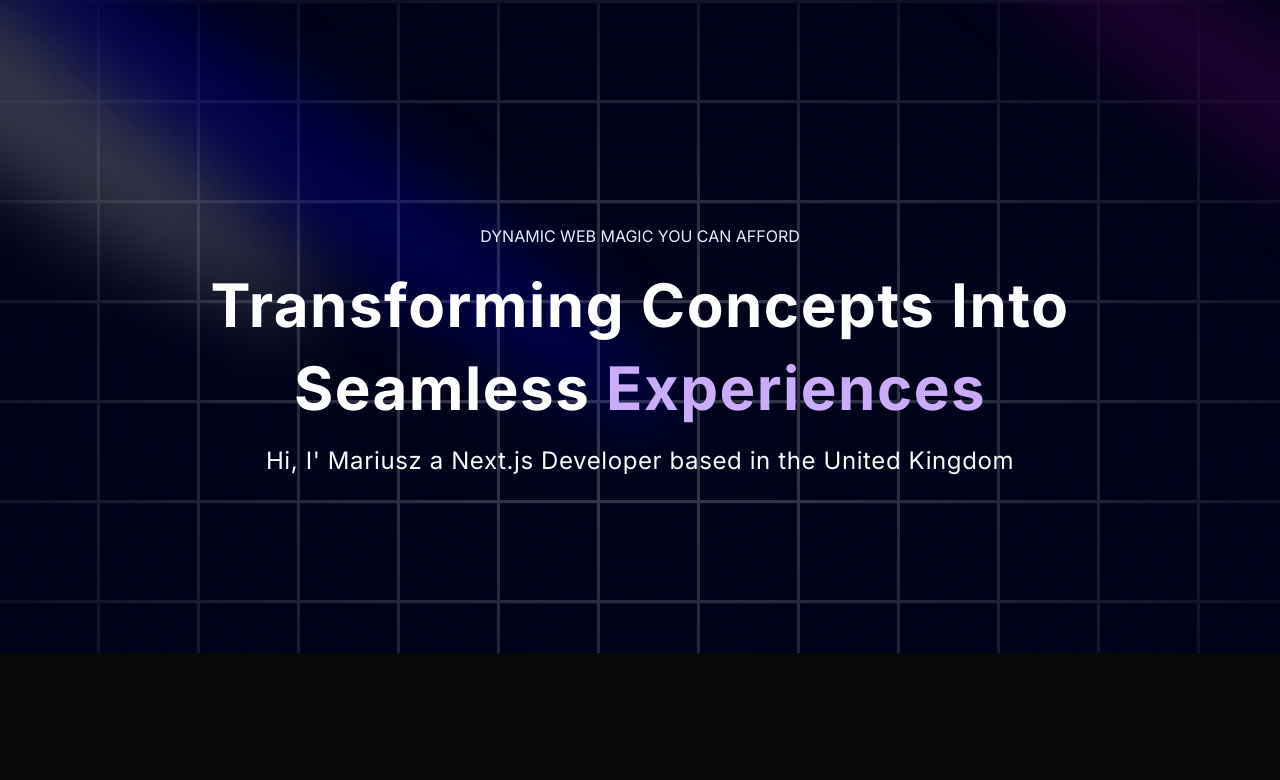
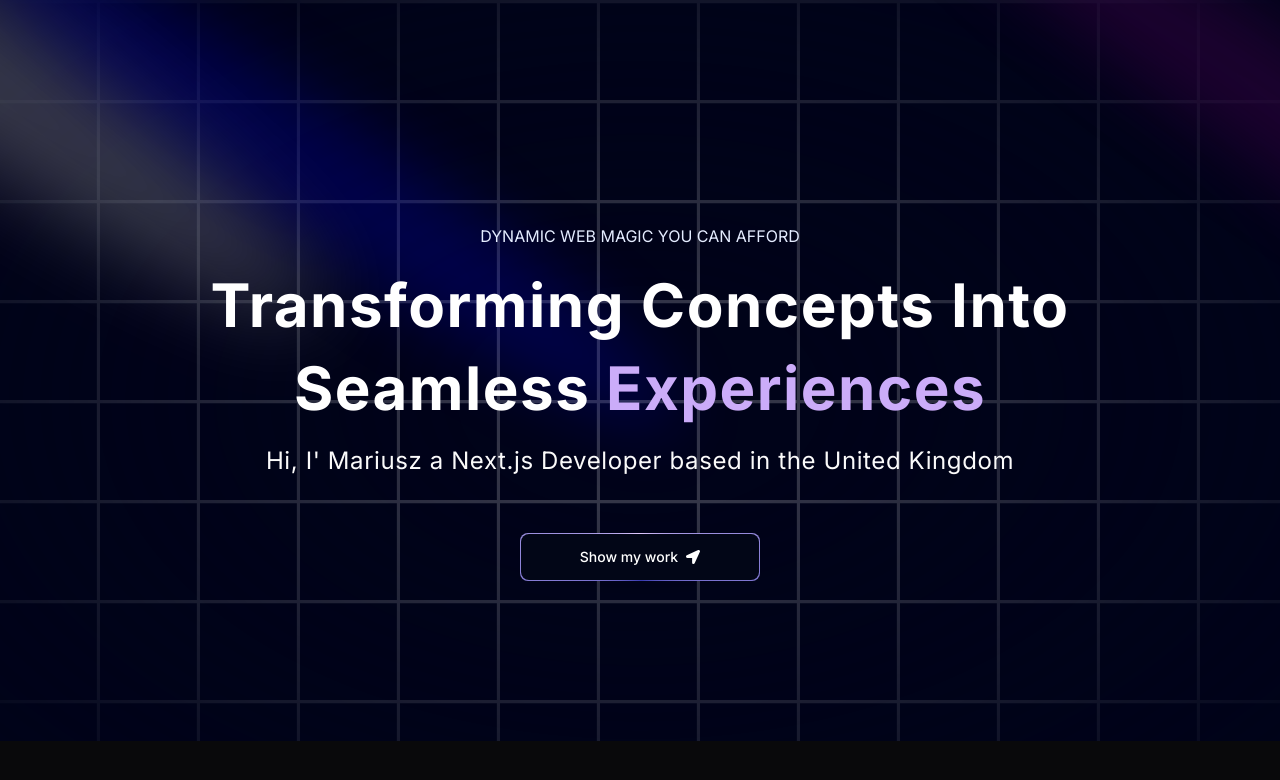
Before and after one commit to gines18/portfolio-nextjs, a Next.js app: page / in a window 1280 px wide. Shown: the top 780 px of the page. Built offline with nearby package versions, Linux system fonts and the light colour scheme.

Commit message:
add button in Hero.jsx

```diff
--- a/components/Hero.tsx
+++ b/components/Hero.tsx
@@ -1,5 +1,7 @@
 import { Spotlight } from "@/components/ui/Spotlight";
 import { TextGenerateEffect } from "@/components/ui/TextGenerateEffect";
+import MagicButton from "./ui/MagicButton";
+import { FaLocationArrow } from "react-icons/fa";
 const Hero = () => {
   return (
     <>
@@ -30,6 +32,16 @@
             <p className="text-center md:tracking-wide mb-4 text-sm md:text-lg lg:text-2xl">
               Hi, I&apos; Mariusz a Next.js Developer based in the United Kingdom
             </p>
+            <a href="#About">
+              <MagicButton
+              title="Show my work"
+              icon={<FaLocationArrow />}
+              position="right"
+
+
+              />
+
+            </a>
           </div>
         </div>
       </div>
--- /dev/null
+++ b/components/ui/MagicButton.tsx
@@ -0,0 +1,32 @@
+import React from "react";
+
+const MagicButton = ({
+  title,
+  icon,
+  position,
+  handleClick,
+  otherClasses,
+}: {
+  title: string;
+  icon: React.ReactNode;
+  position: string;
+  handleClick?: () => void;
+  otherClasses?: string;
+}) => {
+  return (
+    <button className="relative inline-flex h-12 w-full md:w-60 md:mt-10 overflow-hidden rounded-lg p-[1px] focus:outline-none ">
+      <span className="absolute inset-[-1000%] animate-[spin_2s_linear_infinite] bg-[conic-gradient(from_90deg_at_50%_50%,#E2CBFF_0%,#393BB2_50%,#E2CBFF_100%)]" />
+
+      <span
+        className={`inline-flex h-full w-full cursor-pointer items-center justify-center rounded-lg
+           bg-slate-950 px-7 text-sm font-medium text-white backdrop-blur-3xl gap-2 ${otherClasses}`}
+      >
+        {position === "left" && icon}
+        {title}
+        {position === "right" && icon}
+      </span>
+    </button>
+  );
+};
+
+export default MagicButton;
--- a/package.json
+++ b/package.json
@@ -16,6 +16,7 @@
     "next-themes": "^0.3.0",
     "react": "^18",
     "react-dom": "^18",
+    "react-icons": "^5.2.1",
     "tailwind-merge": "^2.3.0",
     "tailwindcss-animate": "^1.0.7",
     "tailwindcss-animation": "^1.0.1"
```
Also changed, not shown: 1 other file (tests, documents, lock files or other folders).
